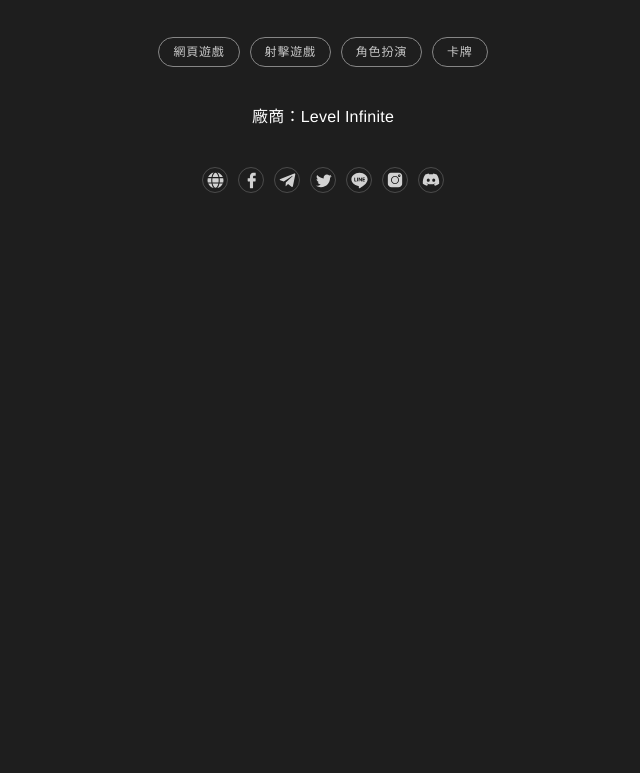
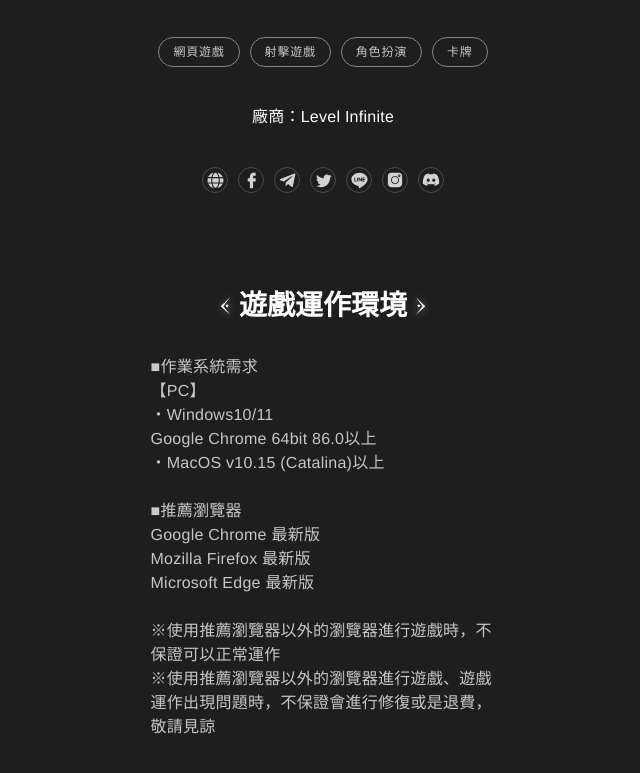
Before and after one commit to syuyuyu/SyuanRWD, a React (Create React App) app: page / in a window 1280 px wide. Shown: the part 2182-2955 px from the top of the page, without its empty margins (317-957 px from the left). Before the commit the page ends 2375 px from the top, so only its background shows below. Built offline with nearby package versions, Linux system fonts and the light colour scheme.

Commit message:
新增遊戲運作環境

```diff
--- a/src/components/Main.jsx
+++ b/src/components/Main.jsx
@@ -1,6 +1,7 @@
 import styled from "styled-components";
 import Header from "./Header";
 import Album from "./section/Album";
+import Environment from "./section/Environment";
 import Intro from "./section/Intro";
 import Top from "./section/Top";
 
@@ -26,6 +27,7 @@ const Main = ()=>{
       <Top />
       <Album />
       <Intro />
+      <Environment />
     </MainStyle>
     </>
   )
--- a/src/components/items/TitleItem.jsx
+++ b/src/components/items/TitleItem.jsx
@@ -4,7 +4,6 @@ import ImgItem from "./ImgItem";
 const TitleContainer = styled.div`
   color:var(--color-white);
   height: 34px;
-  width: 166px;
   display: flex;
   align-items: center;
   justify-content: center;
@@ -14,7 +13,6 @@ const ArrowContainer = styled.div`
   width: 27px;
   height: 100%;
   display: flex;
-  margin: 0 auto;
   `
 
 const TitleItem = ({content})=>{
--- /dev/null
+++ b/src/components/section/Environment.jsx
@@ -0,0 +1,38 @@
+import styled from "styled-components";
+import TitleItem from "../items/TitleItem";
+
+const EnvContainer = styled.div`
+  margin-top: 75px;
+  width: 100%;
+  height: 100%;
+  & .p1{
+    width: 345px;
+    margin: 0 auto;
+    color: var(--color-black_200);
+  }
+`
+
+const Environment = ()=>{
+  return(
+    <EnvContainer>
+      <TitleItem content='遊戲運作環境'/>
+      <div className="p1">
+        ■作業系統需求<br></br>
+        【PC】<br></br>
+        ・Windows10/11<br></br>
+        Google Chrome 64bit 86.0以上<br></br>
+        ・MacOS v10.15 (Catalina)以上<br></br>
+        <br></br>
+        ■推薦瀏覽器<br></br>
+        Google Chrome 最新版<br></br>
+        Mozilla Firefox 最新版<br></br>
+        Microsoft Edge 最新版<br></br>
+        <br></br>
+        ※使用推薦瀏覽器以外的瀏覽器進行遊戲時，不保證可以正常運作<br></br>
+        ※使用推薦瀏覽器以外的瀏覽器進行遊戲、遊戲運作出現問題時，不保證會進行修復或是退費，敬請見諒<br></br>
+      </div>
+    </EnvContainer>
+  )
+};
+
+export default Environment;
```
